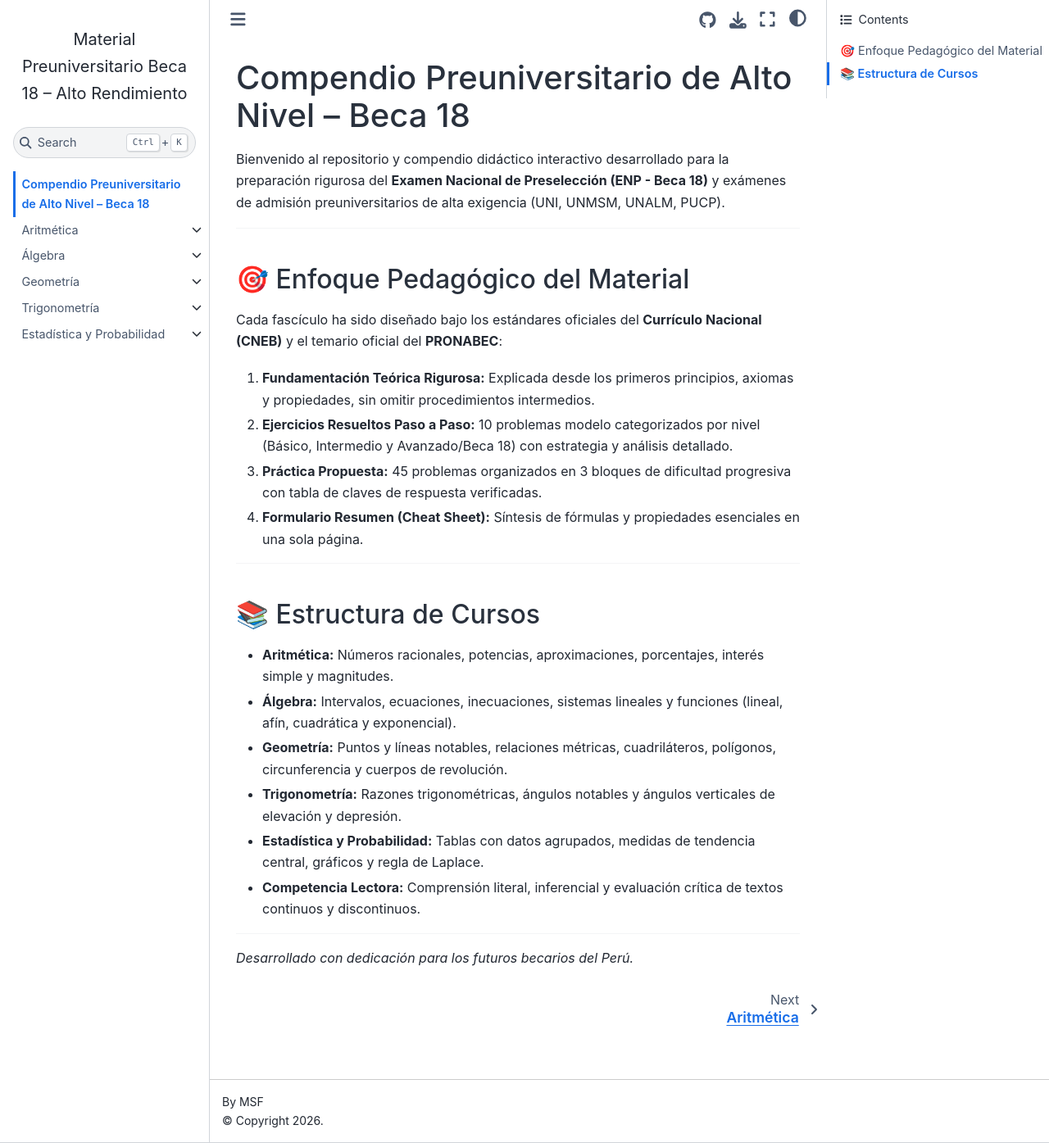
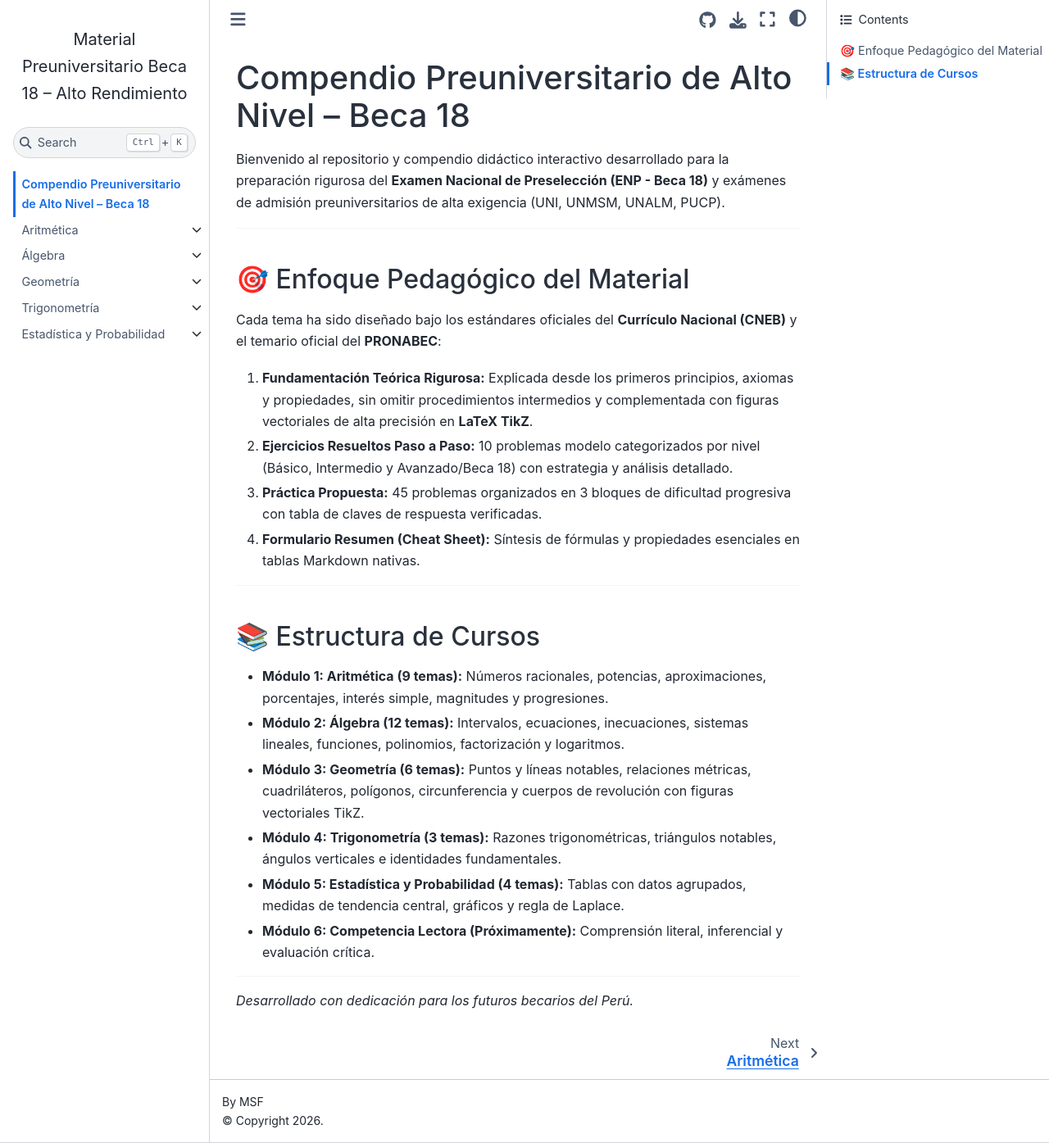
Before and after one commit to manuelsialer/Preparation-B18, a Jupyter Book: the page built from index.md, in a window 1280 px wide and 1395 px high. Shown: the whole window at 82% size. Built offline with Jupyter Book 1.0.4 settings and Sphinx 7.4.7 and the Sphinx Book theme 1.1.4, drawn with Linux system fonts in a browser that asks for light colours.

Commit message:
docs: align index.md with completed mathematics modules and TikZ standards

```diff
--- a/index.md
+++ b/index.md
@@ -6,22 +6,22 @@
 
 ## 🎯 Enfoque Pedagógico del Material
 
-Cada fascículo ha sido diseñado bajo los estándares oficiales del **Currículo Nacional (CNEB)** y el temario oficial del **PRONABEC**:
-1. **Fundamentación Teórica Rigurosa:** Explicada desde los primeros principios, axiomas y propiedades, sin omitir procedimientos intermedios.
+Cada tema ha sido diseñado bajo los estándares oficiales del **Currículo Nacional (CNEB)** y el temario oficial del **PRONABEC**:
+1. **Fundamentación Teórica Rigurosa:** Explicada desde los primeros principios, axiomas y propiedades, sin omitir procedimientos intermedios y complementada con figuras vectoriales de alta precisión en **LaTeX TikZ**.
 2. **Ejercicios Resueltos Paso a Paso:** 10 problemas modelo categorizados por nivel (Básico, Intermedio y Avanzado/Beca 18) con estrategia y análisis detallado.
 3. **Práctica Propuesta:** 45 problemas organizados en 3 bloques de dificultad progresiva con tabla de claves de respuesta verificadas.
-4. **Formulario Resumen (Cheat Sheet):** Síntesis de fórmulas y propiedades esenciales en una sola página.
+4. **Formulario Resumen (Cheat Sheet):** Síntesis de fórmulas y propiedades esenciales en tablas Markdown nativas.
 
 ---
 
 ## 📚 Estructura de Cursos
 
-* **Aritmética:** Números racionales, potencias, aproximaciones, porcentajes, interés simple y magnitudes.
-* **Álgebra:** Intervalos, ecuaciones, inecuaciones, sistemas lineales y funciones (lineal, afín, cuadrática y exponencial).
-* **Geometría:** Puntos y líneas notables, relaciones métricas, cuadriláteros, polígonos, circunferencia y cuerpos de revolución.
-* **Trigonometría:** Razones trigonométricas, ángulos notables y ángulos verticales de elevación y depresión.
-* **Estadística y Probabilidad:** Tablas con datos agrupados, medidas de tendencia central, gráficos y regla de Laplace.
-* **Competencia Lectora:** Comprensión literal, inferencial y evaluación crítica de textos continuos y discontinuos.
+* **Módulo 1: Aritmética (9 temas):** Números racionales, potencias, aproximaciones, porcentajes, interés simple, magnitudes y progresiones.
+* **Módulo 2: Álgebra (12 temas):** Intervalos, ecuaciones, inecuaciones, sistemas lineales, funciones, polinomios, factorización y logaritmos.
+* **Módulo 3: Geometría (6 temas):** Puntos y líneas notables, relaciones métricas, cuadriláteros, polígonos, circunferencia y cuerpos de revolución con figuras vectoriales TikZ.
+* **Módulo 4: Trigonometría (3 temas):** Razones trigonométricas, triángulos notables, ángulos verticales e identidades fundamentales.
+* **Módulo 5: Estadística y Probabilidad (4 temas):** Tablas con datos agrupados, medidas de tendencia central, gráficos y regla de Laplace.
+* **Módulo 6: Competencia Lectora (Próximamente):** Comprensión literal, inferencial y evaluación crítica.
 
 ---
 
```
